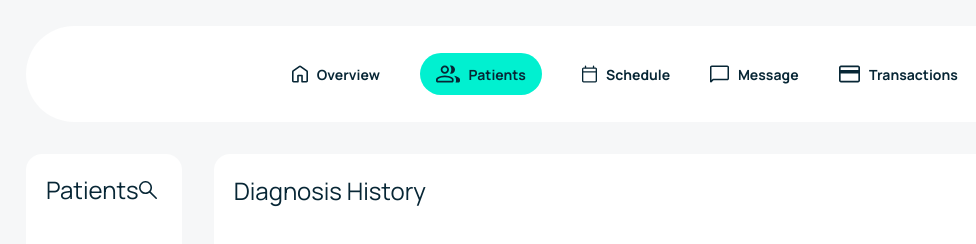
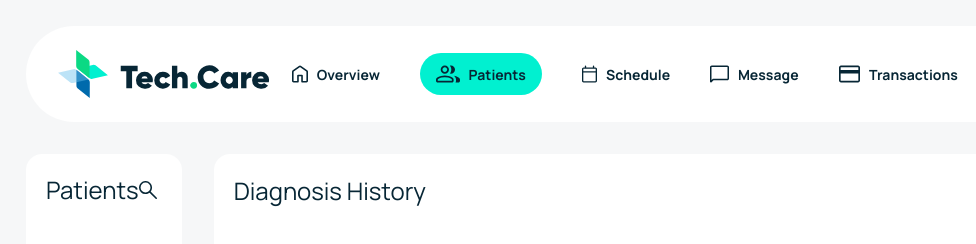
Before and after one commit to Lameen1/CoalTech-test, a website: page index.html in a window 1280 px wide. Shown: the top 244 px of the page, 0-976 px from the left. Drawn offline with nearby package versions, Linux system fonts and the light colour scheme; the site is published under a folder, as on GitHub Pages, so addresses that start at the root find nothing; no server answers.

Commit message:
fixed tech care logo

```diff
--- a/index.css
+++ b/index.css
@@ -130,7 +130,7 @@ body {
   height: 48px;
   width: 211px;
   background-color: red;
-  background: url("/assests/TestLogo.svg");
+  background: url("assests/TestLogo.svg");
   background-repeat: no-repeat;
 }
 
```
